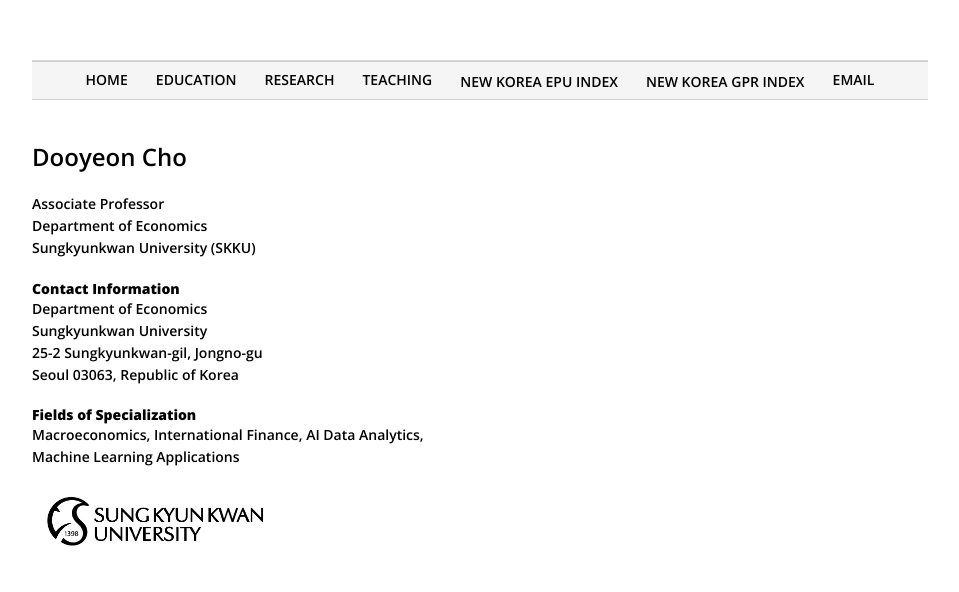
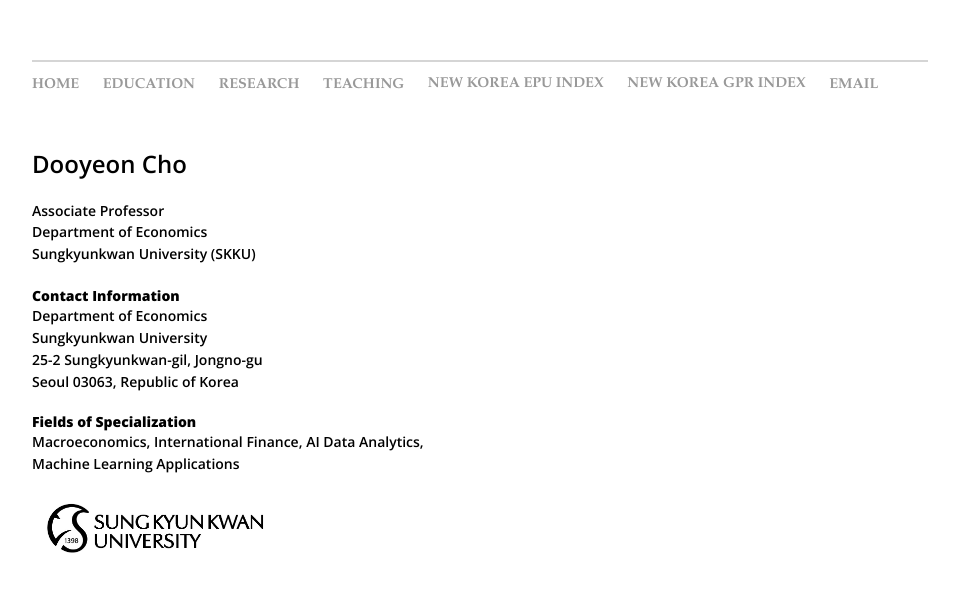
Before and after one commit to dooyeoncho/dooyeoncho.github.io, a Jekyll site: the page built from index.html, in a window 1280 px wide. Shown: the top 592 px of the page, without its empty margins (160-1119 px from the left). Built offline with Jekyll 4.4.1, drawn with Linux system fonts in a browser that asks for light colours.

Commit message:
Update default.html

```diff
--- a/_layouts/default.html
+++ b/_layouts/default.html
@@ -128,9 +128,7 @@
 
 <body>
 
-  <!-- ===== TOP MENU (OUTSIDE THEME WRAPPER) ===== -->
-  <div class="top-menu">
-    <div class="top-menu-inner">
+      <footer>
       <ul>
         <li><a href="https://dooyeoncho.github.io/">HOME</a></li>
         <li><a href="/pages/education.html">EDUCATION</a></li>
@@ -140,8 +138,7 @@
         <li><a href="/pages/new_korean_gpr_index.html"><span class="menu-desktop">NEW KOREA GPR INDEX</span><span class="menu-mobile">NEW KOREA GPR</span></a></li>
         <li><a href="mailto:dooyeoncho@g.skku.edu">EMAIL</a></li>
       </ul>
-    </div>
-  </div>
+	  </footer>
 
   {{ content }}
 
```
